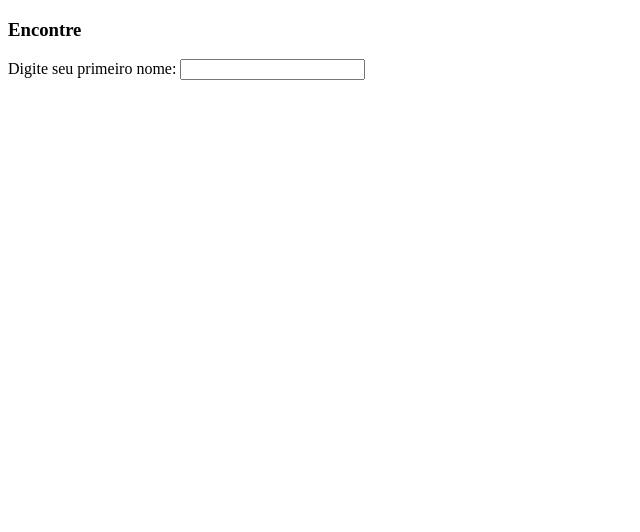
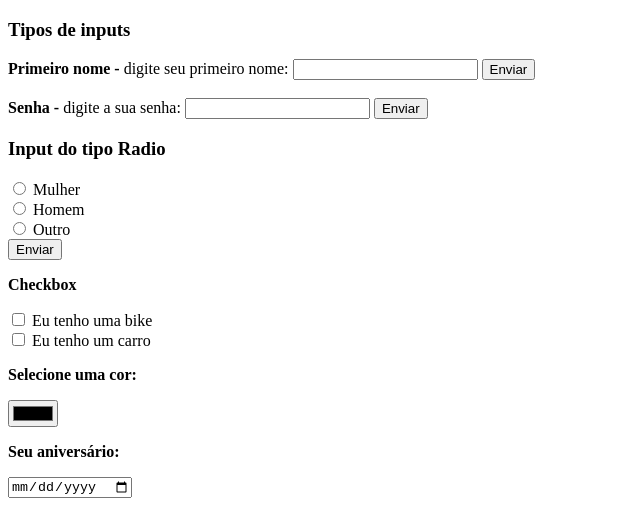
Before and after one commit to junioralecrim/Java-Script, a plain HTML site: page Full Stack JavaScript/Módulos/HTML5/Dia 4/18 - Aprofundando nos inputs/modelo.html in a window 1280 px wide. Shown: the whole page, without its empty margins (0-640 px from the left). Drawn offline with Linux system fonts and the light colour scheme.

Commit message:
alguns outros tipos de inputs vistos

```diff
--- a/Full Stack JavaScript/Módulos/HTML5/Dia 4/18 - Aprofundando nos inputs/modelo.html
+++ b/Full Stack JavaScript/Módulos/HTML5/Dia 4/18 - Aprofundando nos inputs/modelo.html
@@ -4,10 +4,51 @@
     <title>Alguns inputs interessantes</title>
 </head>
 <body>
-    <h3>Encontre</h3>
+    <h3>Tipos de inputs</h3>
+
+    <form action="https://www.google.com/search"> <!--Nome-->
+        <label for="q"> <strong>Primeiro nome -</strong> digite seu primeiro nome:</label>
+        <input type="text" name="firstname">
+        <input type="submit" value="Enviar">
+    </form>
+
+    <br> <!--Quebra de linha-->
+
+    <form action="https://www.google.com/search"> <!--Senha-->
+        <label for="q"> <strong>Senha -</strong> digite a sua senha:</label>
+        <input type="password" name="psw">
+        <input type="submit" value="Enviar">
+    </form>
+
+    <form action="https://www.google.com/search"> <!--Radio (seleção bolinhas)-->
+        <h3>Input do tipo Radio</h3>
+        <label for="q"></label>
+        <input type="radio" name="gender" id="mulher"> Mulher<br>
+        <input type="radio" name="gender" id="homem"> Homem<br>
+        <input type="radio" name="gender" id="outro"> Outro<br>
+
+        <input type="submit" value="Enviar">
+    </form>
+
+    <p><strong>Checkbox </strong> </p>
+
     <form action="https://www.google.com/search">
-        <label for="q">Digite seu primeiro nome:</label>
-        <input type="text" name="firstname">
+        <input type="checkbox" name="vehicle1" id="Bike"> Eu tenho uma bike<br>
+        <input type="checkbox" name="vehicle2" id="Car"> Eu tenho um carro<br>
     </form>
+
+    <p><strong>Selecione uma cor:</strong> </p>
+
+    <form action="https://www.google.com/search">
+        <input type="color" name="favcolor">
+    </form>
+
+    <p><strong>Seu aniversário:</strong> </p>
+
+    <form action="https://www.google.com/search">
+        <input type="date" name="bday">
+    </form>
+
+
 </body>
 </html>
```
